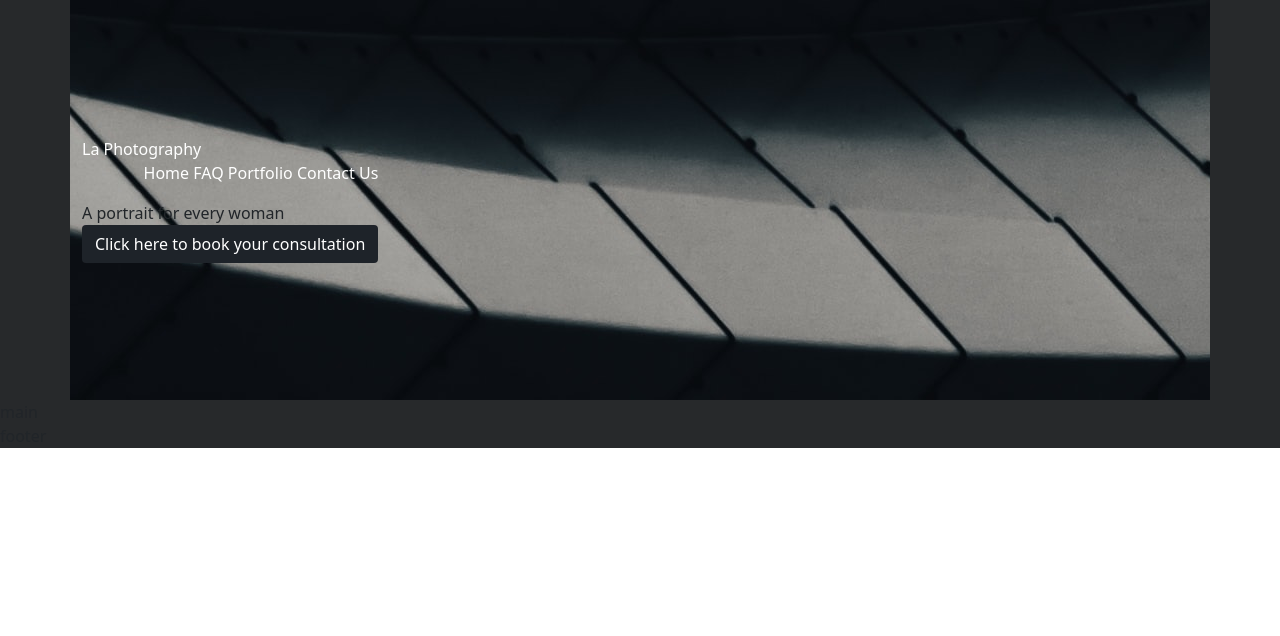
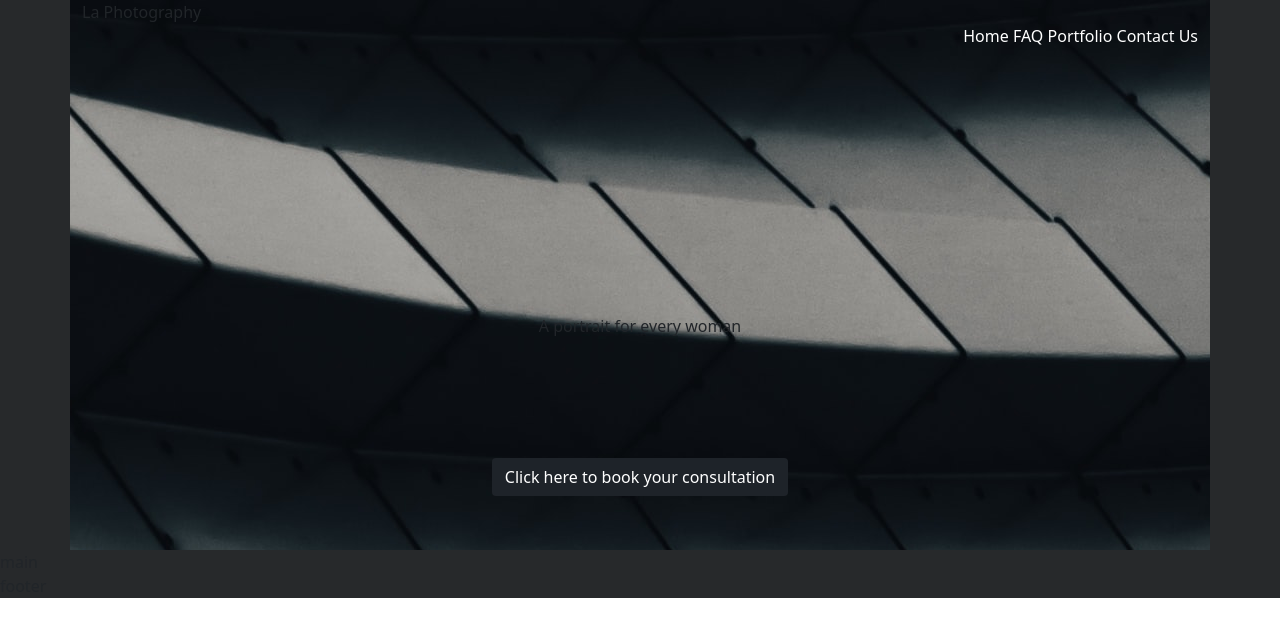
Before and after one commit to Mariela-Lopez/LA-Photography, a plain HTML site: page index.html in a window 1280 px wide. Drawn offline with nearby package versions, Linux system fonts and the light colour scheme.

Commit message:
layout completed on header content

```diff
--- a/index.html
+++ b/index.html
@@ -19,14 +19,14 @@
   </head>
 
   <body>
-
     <div id="background">
       <div role="heading" id="topimage" class="container">
+        <div style="align-self: flex-start">
+          <a href="#">La Photography</a>
+        </div>
+
         <div>
           <nav id="navtext">
-            <div>
-              <a href="#">La Photography</a>
-            </div>
             <ul>
               <li><a href="#">Home</a></li>
               <li><a href="#">FAQ</a></li>
@@ -34,29 +34,24 @@
               <li><a href="#">Contact Us</a></li>
             </ul>
           </nav>
-          <p1"> A portrait for every woman</p1><br/>
+        </div>
+        <div style="align-self: center; margin-top: 250px">
+          <p1> A portrait for every woman</p1>
+        </div>
+        <div style="align-self: center">
           <button type="button" class="button">
             Click here to book your consultation
           </button>
         </div>
       </div>
-      <div role="main">
-        main
-      </div>
+      <div role="main">main</div>
 
-
-    <div role="footer">
-      footer
+      <div role="footer">footer</div>
+      <script
+        src="https://cdn.jsdelivr.net/npm/bootstrap@5.1.3/dist/js/bootstrap.bundle.min.js"
+        integrity="sha384-ka7Sk0Gln4gmtz2MlQnikT1wXgYsOg+OMhuP+IlRH9sENBO0LRn5q+8nbTov4+1p"
+        crossorigin="anonymous"
+      ></script>
     </div>
-    <script
-      src="https://cdn.jsdelivr.net/npm/bootstrap@5.1.3/dist/js/bootstrap.bundle.min.js"
-      integrity="sha384-ka7Sk0Gln4gmtz2MlQnikT1wXgYsOg+OMhuP+IlRH9sENBO0LRn5q+8nbTov4+1p"
-      crossorigin="anonymous"
-    ></script>
-
-    </div>
-
-
-
   </body>
 </html>
--- a/mystyle.css
+++ b/mystyle.css
@@ -33,16 +33,20 @@ a:hover {
   border-radius: 0.25rem;
   transition: color 0.15s ease-in-out, background-color 0.15s ease-in-out,
     border-color 0.15s ease-in-out, box-shadow 0.15s ease-in-out;
+  margin-top: 120px;
 }
 .container {
   display: flex;
-  align-items: center;
+  flex-direction: column;
+  flex-wrap: nowrap;
+  justify-content: flex-start;
+  align-items: flex-end;
 }
 
 /** ID **/
 #topimage {
   background-image: url(images/mark-busch-e09Bzkk11KQ-unsplash.jpg);
-  height: 400px;
+  height: 550px;
 }
 #navtext {
   color: white;
```
